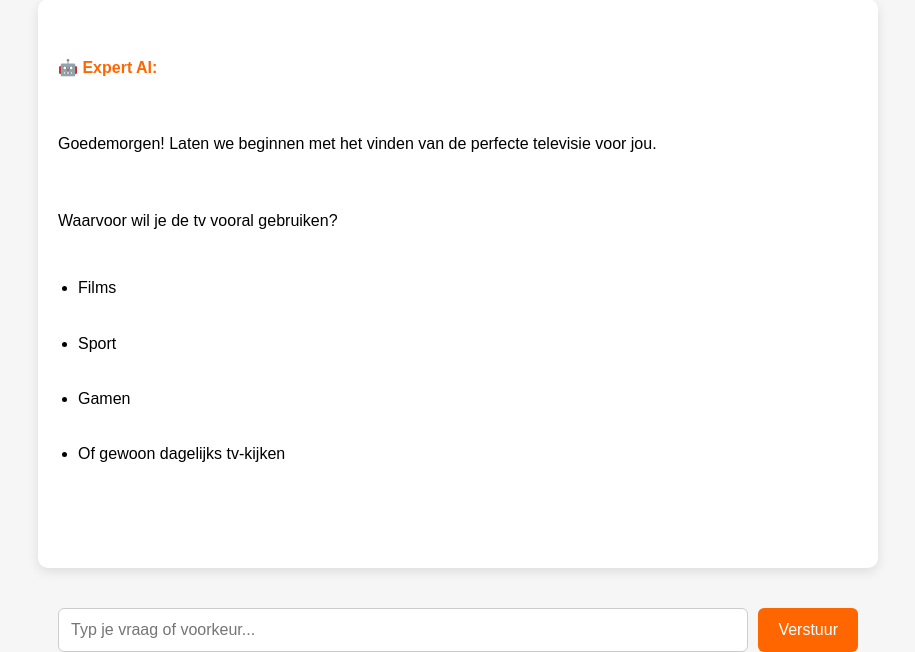
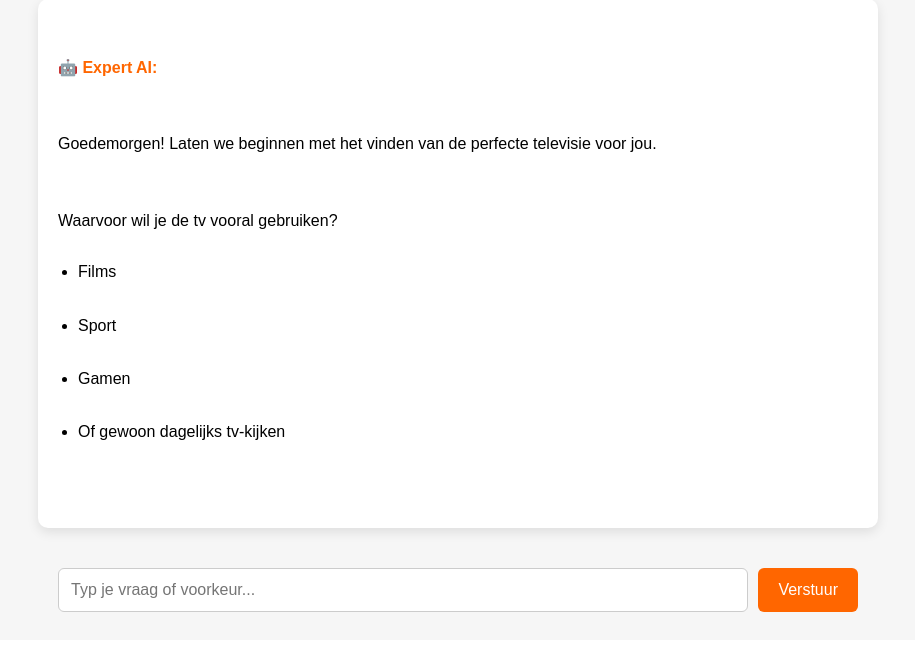
Before and after one commit to Edaniels02/ai-keuzehulp, a Flask app: page /keuzehulp in a window 1280 px wide. Shown: the part 160-812 px from the top of the page, without its empty margins (182-1097 px from the left). After the commit the page ends 772 px from the top, so only its background shows below. Run offline with Flask 3, Linux system fonts and the light colour scheme.

Commit message:
Update index.html

```diff
--- a/templates/index.html
+++ b/templates/index.html
@@ -3,6 +3,7 @@
 <head>
     <meta charset="UTF-8">
     <title>Expert AI Keuzehulp</title>
+    <meta name="robots" content="noindex, nofollow">
     <style>
         body {
             font-family: Arial, sans-serif;
@@ -92,10 +93,11 @@
 
         ul {
             padding-left: 20px;
+            margin: 0;
         }
 
         ul li {
-            margin-bottom: 4px;
+            margin-bottom: 2px;
         }
     </style>
 </head>
```
